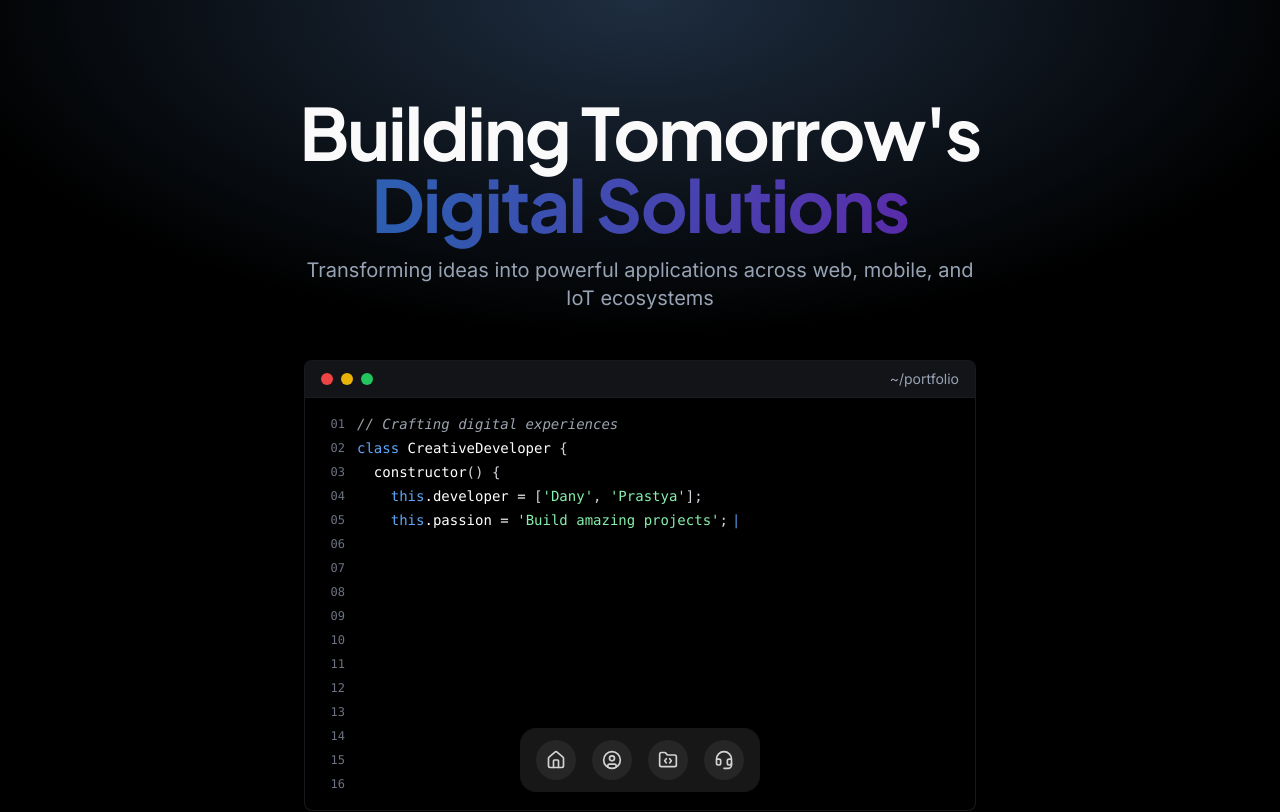
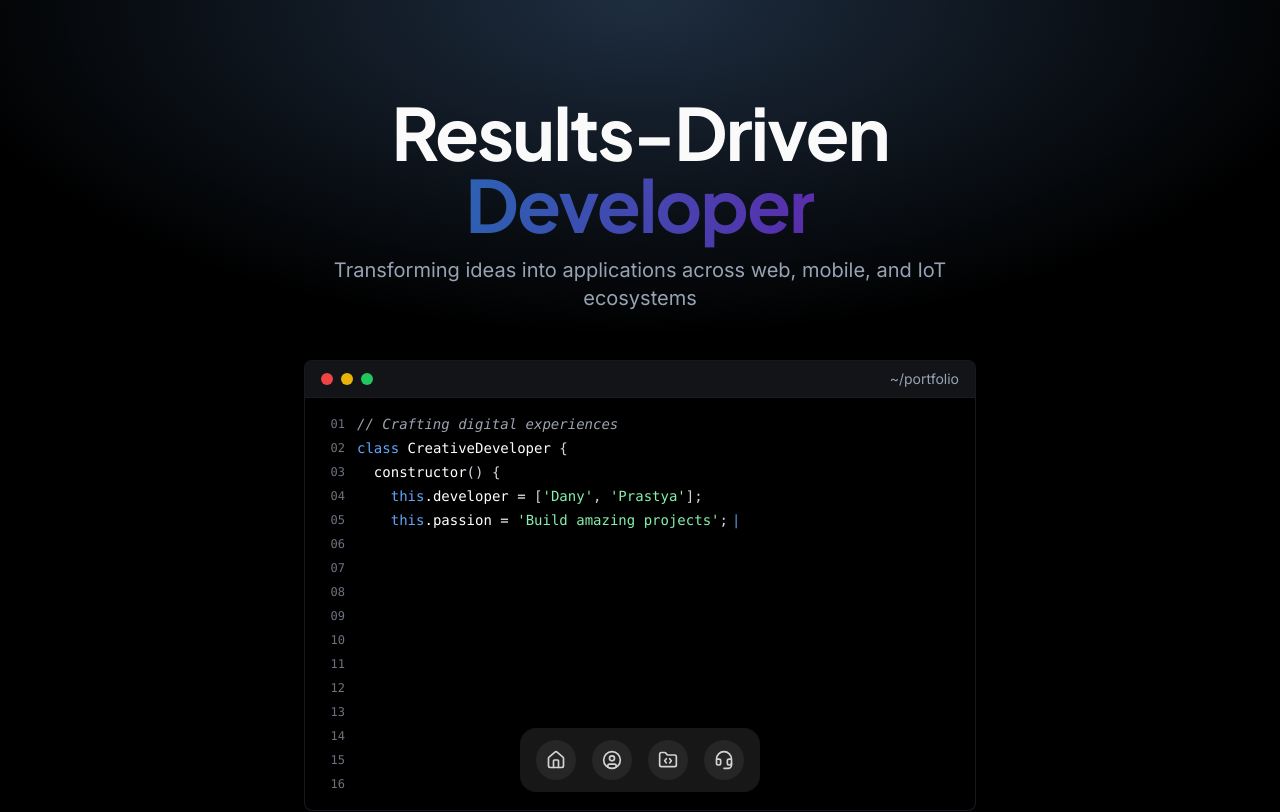
Before and after one commit to danyprastya/Portfolio, a Next.js app: page / in a window 1280 px wide. Shown: the top 812 px of the page. Built offline with nearby package versions, Linux system fonts and the light colour scheme.

Commit message:
refactor: change jargon

```diff
--- a/src/components/sections/Hero.tsx
+++ b/src/components/sections/Hero.tsx
@@ -273,13 +273,13 @@ const Hero = () => {
             className="space-y-4"
           >
             <h1 className="heading-xl">
-              Building Tomorrow&apos;s
+              Results-Driven
               <br />
-              <span className="gradient-text">Digital Solutions</span>
+              <span className="gradient-text">Developer</span>
             </h1>
 
             <p className="body-lg max-w-2xl mx-auto">
-              Transforming ideas into powerful applications across web, mobile,
+              Transforming ideas into applications across web, mobile,
               and IoT ecosystems
             </p>
           </motion.div>
```
